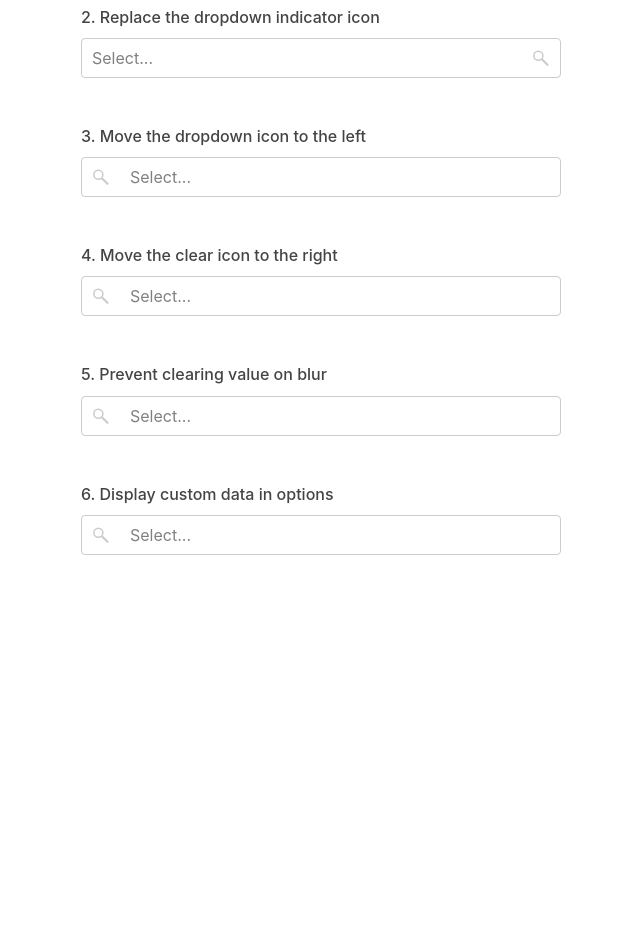
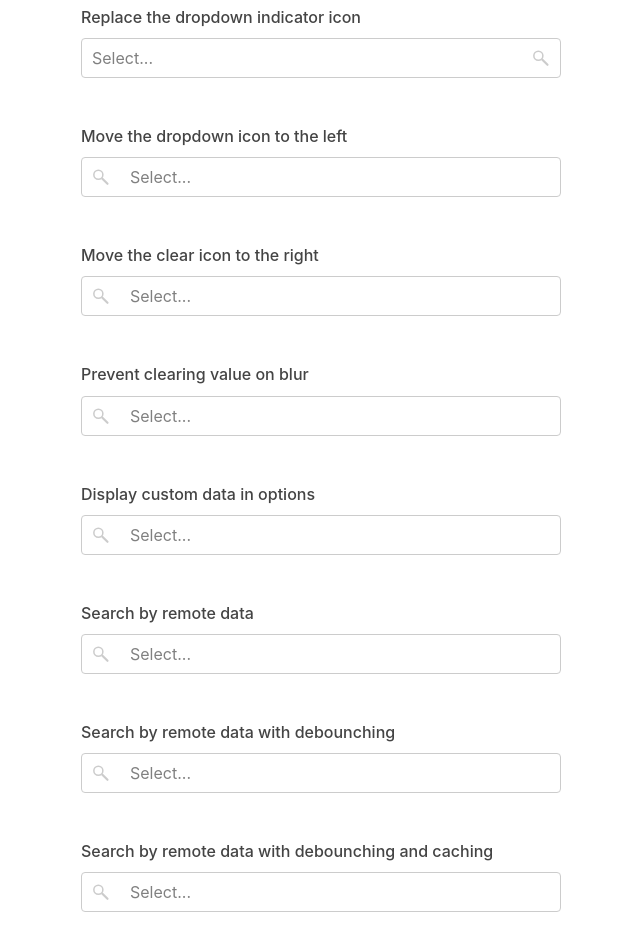
Before and after one commit to kkomelin/react-select-customization-examples, a React (Create React App) app: page / in a window 1280 px wide. Shown: the part 400-1350 px from the top of the page, without its empty margins (319-959 px from the left). Before the commit the page ends 1051 px from the top, so only its background shows below. Built offline with nearby package versions, Linux system fonts and the light colour scheme.

Commit message:
Added some more examples.

```diff
--- a/src/App.tsx
+++ b/src/App.tsx
@@ -1,13 +1,18 @@
+import { QueryClient, QueryClientProvider } from 'react-query';
 import './App.css';
 import Examples from './components/Examples';
 
+const queryClient = new QueryClient();
+
 function App() {
   return (
-    <div className="App">
-      <h1>React Select Examples</h1>
+    <QueryClientProvider client={queryClient}>
+      <div className="App">
+        <h1>React Select Examples</h1>
 
-      <Examples />
-    </div>
+        <Examples />
+      </div>
+    </QueryClientProvider>
   );
 }
 
--- a/src/components/Examples.tsx
+++ b/src/components/Examples.tsx
@@ -1,29 +1,113 @@
-import { FC, useState } from "react";
+import debounce from 'lodash.debounce';
+import { FC, useRef, useState } from "react";
+import { useQuery } from 'react-query';
 import Select, { components, InputActionMeta } from "react-select";
 import Example from "./Example";
 
+const API_URL = 'https://countries-for-blog.vercel.app/api/countries';
+
+const apiSearch = async (searchText: string) => {
+  try {
+    const response = await fetch(
+      `${API_URL}${searchText ? '/' + searchText : ''}`,
+    );
+    return await response.json();
+  }
+  catch (error) {
+    console.error(error)
+    return [];
+  }
+}
+
 const Examples: FC = () => {
-  const [inputText, setInputText] = useState<string>("");
+  const [inputText, setInputText] = useState<string>('');
+  const [searchText, setSearchText] = useState<string>('');
+  const [countries, setCountries] = useState<ICountryOption[]>([]);
+  const [isLoading, setIsLoading] = useState<boolean>(false);
+
+  const { isLoading: isLoadingData, error, data } = useQuery(
+    searchText && ['countryData', searchText],
+    async () => await apiSearch(searchText),
+    {
+      enabled: !!searchText
+    }
+  );
+
+  const handleSearchDebounced8 = useRef(
+    debounce(searchText => handleSearch(searchText), 300)
+  ).current;
+
+  const handleSearchDebounced9 = useRef(
+    debounce(searchText => setSearchText(searchText), 300)
+  ).current;
+
   const handleInputChange = (inputText: string, meta: InputActionMeta) => {
-    // Prevent outside click from resetting inputText to "".
     if (meta.action !== "input-blur" && meta.action !== "menu-close") {
       setInputText(inputText);
     }
   };
 
+  const handleInputChange7 = (inputText: string, meta: InputActionMeta) => {
+    if (meta.action !== "input-blur" && meta.action !== "menu-close") {
+      setInputText(inputText);
+      handleSearch(inputText)
+    }
+  };
+
+  const handleInputChange8 = (inputText: string, meta: InputActionMeta) => {
+    if (meta.action !== "input-blur" && meta.action !== "menu-close") {
+      setInputText(inputText);
+      handleSearchDebounced8(inputText)
+    }
+  };
+
+  const handleInputChange9 = (inputText: string, meta: InputActionMeta) => {
+    if (meta.action !== "input-blur" && meta.action !== "menu-close") {
+      setInputText(inputText);
+      handleSearchDebounced9(inputText)
+    }
+  };
+
+  const handleSearch = async (searchQuery: string) => {
+    if (searchQuery.trim().length === 0) {
+      setCountries([]);
+      return;
+    }
+
+    try {
+      setIsLoading(true);
+      const countries = await apiSearch(searchQuery);
+      setCountries(countries)
+    }
+    catch (e) {
+      console.error(e);
+      setCountries([]);
+    }
+    finally {
+      setIsLoading(false);
+    }
+  }
+
+  const noOptionsMessage7 = (obj: { inputValue: string }) => {
+    if (obj.inputValue.trim().length === 0) {
+      return null
+    }
+    return "No matching results"
+  }
+
   return (
     <>
-      <Example name="0. Initial state">
+      <Example name="React-Select dropdown without customizations">
         <Select
-          options={demoOptions}
+          options={countriesLocal}
           isClearable={true}
           isSearchable={true}
         />
       </Example>
 
-      <Example name="1. Remove the dropdown indicator separator">
+      <Example name="Remove the dropdown indicator separator">
         <Select
-          options={demoOptions}
+          options={countriesLocal}
           isClearable={true}
           isSearchable={true}
           components={{
@@ -32,9 +116,9 @@ const Examples: FC = () => {
         />
       </Example>
 
-      <Example name="2. Replace the dropdown indicator icon">
+      <Example name="Replace the dropdown indicator icon">
         <Select
-          options={demoOptions}
+          options={countriesLocal}
           isClearable={true}
           isSearchable={true}
           components={{
@@ -44,9 +128,9 @@ const Examples: FC = () => {
         />
       </Example>
 
-      <Example name="3. Move the dropdown icon to the left">
+      <Example name="Move the dropdown icon to the left">
         <Select
-          options={demoOptions}
+          options={countriesLocal}
           isClearable={true}
           isSearchable={true}
           components={{
@@ -57,9 +141,9 @@ const Examples: FC = () => {
         />
       </Example>
 
-      <Example name="4. Move the clear icon to the right">
+      <Example name="Move the clear icon to the right">
         <Select
-          options={demoOptions}
+          options={countriesLocal}
           isClearable={true}
           components={{
             IndicatorSeparator: () => null,
@@ -69,9 +153,9 @@ const Examples: FC = () => {
         />
       </Example>
 
-      <Example name="5. Prevent clearing value on blur">
+      <Example name="Prevent clearing value on blur">
         <Select
-          options={demoOptions}
+          options={countriesLocal}
           isClearable={true}
           components={{
             IndicatorSeparator: () => null,
@@ -83,9 +167,9 @@ const Examples: FC = () => {
         />
       </Example>
 
-      <Example name="6. Display custom data in options">
+      <Example name="Display custom data in options">
         <Select
-          options={demoOptions}
+          options={countriesLocal}
           isClearable={true}
           components={{
             IndicatorSeparator: () => null,
@@ -96,6 +180,65 @@ const Examples: FC = () => {
           inputValue={inputText}
           onInputChange={handleInputChange}
         />
+      </Example>
+
+      <Example name="Search by remote data">
+        <Select
+          options={countries}
+          isClearable={true}
+          components={{
+            IndicatorSeparator: () => null,
+            DropdownIndicator
+          }}
+          styles={customStyles5}
+          formatOptionLabel={formatOptionLabel}
+          inputValue={inputText}
+          //
+          onInputChange={handleInputChange7}
+          isLoading={isLoading}
+          filterOption={null}
+          noOptionsMessage={noOptionsMessage7}
+        />
+      </Example>
+
+      <Example name="Search by remote data with debounching">
+        <Select
+          options={countries}
+          isClearable={true}
+          components={{
+            IndicatorSeparator: () => null,
+            DropdownIndicator
+          }}
+          styles={customStyles5}
+          formatOptionLabel={formatOptionLabel}
+          inputValue={inputText}
+          onInputChange={handleInputChange8}
+          isLoading={isLoading}
+          filterOption={null}
+          noOptionsMessage={noOptionsMessage7}
+        />
+      </Example>
+
+      <Example name="Search by remote data with debounching and caching">
+        <>
+          {error && 'An error has occurred'}
+
+          <Select
+            options={data}
+            isClearable={true}
+            components={{
+              IndicatorSeparator: () => null,
+              DropdownIndicator
+            }}
+            styles={customStyles5}
+            formatOptionLabel={formatOptionLabel}
+            inputValue={inputText}
+            onInputChange={handleInputChange9}
+            isLoading={isLoadingData}
+            filterOption={null}
+            noOptionsMessage={noOptionsMessage7}
+          />
+        </>
       </Example>
     </>
   )
@@ -143,27 +286,27 @@ const customStyles5 = {
   }),
 }
 
-const formatOptionLabel = (option: IOption) => {
+const formatOptionLabel = (option: ICountryOption) => {
   return (
     <div style={{ display: "flex", flexDirection: 'row', justifyContent: 'space-between' }}>
       <div style={{ flexGrow: '1', textOverflow: 'ellipsis', whiteSpace: 'nowrap', overflow: 'hidden' }}>
         {option.label}
       </div>
       <div style={{ textAlign: 'right', color: 'green' }}>
-        {option.population}m
+        {option.population / 1000}m
       </div>
     </div>
   )
 }
 
-interface IOption {
+interface ICountryOption {
   label: string;
   value: string;
   population: number;
 }
 
-const demoOptions: IOption[] = [
-  { label: 'China', value: 'china', population: 1402 },
-  { label: 'India', value: 'india', population: 1380 },
-  { label: 'USA', value: 'usa', population: 330 },
+const countriesLocal: ICountryOption[] = [
+  { label: 'China', value: 'china', population: 1402000 },
+  { label: 'India', value: 'india', population: 1380000 },
+  { label: 'USA', value: 'usa', population: 330000 },
 ];
```
Also changed, not shown: package.json (+20 -15 lines), 1 other file (tests, documents, lock files or other folders).
